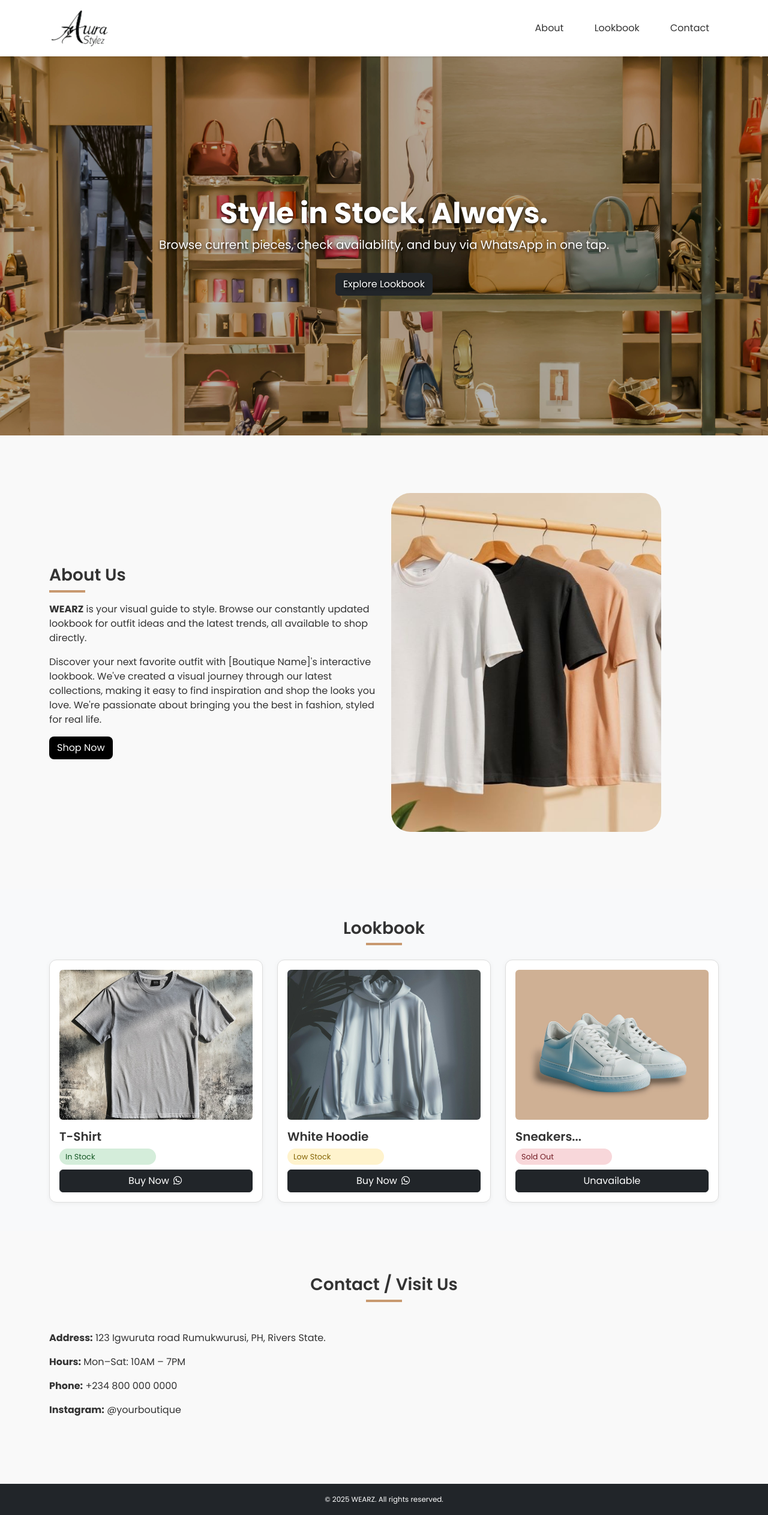
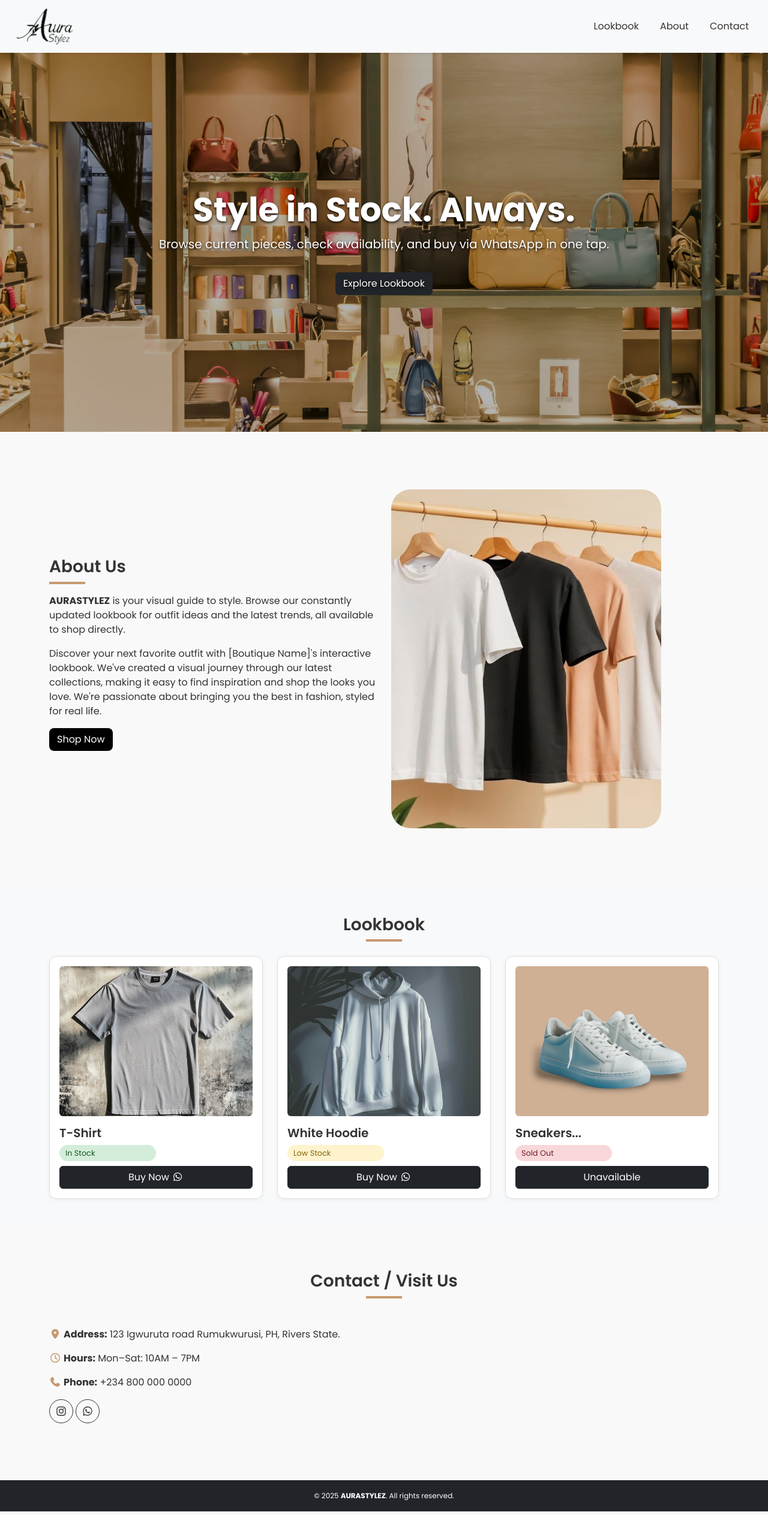
Before and after one commit to Silas-Ikani/Boutique-LookBook, a plain HTML site: page index.html in a window 1280 px wide. Shown: the whole page at 60% size. Drawn offline with Linux system fonts and the light colour scheme; grey boxes are pictures that could not be loaded; files whose address does not match are found by name.

Commit message:
Add New Changes: File upload integration and Hamnurger icon

```diff
--- a/Assets/Styles/index.css
+++ b/Assets/Styles/index.css
@@ -138,7 +138,31 @@ img {
 
 
 /* CONTACT SECTION */
-#contact iframe {
+.contact .icon {
+  color: #c89970;
+}
+.social-links .icon-container {
+  display: inline-flex;
+  justify-content: center;
+  align-items: center;
+  width: 40px;
+  height: 40px;
+  border: 1px solid #333;
+  font-weight: 0;
+  border-radius: 50%;
+  transition: 0.3s ease;
+  text-decoration: none;
+  color: #333;
+  transition: 0.3s ease;
+}
+.icon-container:hover {
+  background-color: #c89970;
+  color: #fff;
+  border: none;
+  transform: translateY(-5px);
+}
+
+.contact iframe {
   border-radius: 10px;
 }
 
--- a/index.html
+++ b/index.html
@@ -12,27 +12,35 @@
   <body>
     <!-- NAVBAR -->
     <header class="bg-white shadow-sm sticky-top">
-      <nav class="container d-flex justify-content-between align-items-center py-3">
-        <div class="logo">
-          <!-- <h1 class="m-0">WEARZ</h1> -->
-          <img src="./Assets/Img/logo.png" alt="" class="m-0 img-fluid">
+      <nav class="navbar navbar-expand-lg navbar-light bg-light px-4">
+        <a class="navbar-brand" href="./index.html">
+          <img src="./Assets/Img/logo.png" alt="Aurastylez.com logo" class="logo" />
+        </a>
+
+        <button class="navbar-toggler" type="button" data-bs-toggle="collapse" data-bs-target="#boutiqueNavbar" aria-controls="boutiqueNavbar" aria-expanded="false" aria-label="Toggle navigation">
+          <span class="navbar-toggler-icon"></span>
+        </button>
+
+        <div class="collapse navbar-collapse" id="boutiqueNavbar">
+          <ul class="navbar-nav ms-auto mb-2 mb-lg-0">
+            <li class="nav-item">
+              <a class="nav-link" href="#lookbook">Lookbook</a>
+            </li>
+            <li class="nav-item">
+              <a class="nav-link" href="#about">About</a>
+            </li>
+            <li class="nav-item">
+              <a class="nav-link" href="#contact">Contact</a>
+            </li>
+          </ul>
         </div>
-        <ul class="nav">
-          <li class="nav-item"><a href="#about" class="nav-link">About</a></li>
-          <li class="nav-item">
-            <a href="#lookbook" class="nav-link">Lookbook</a>
-          </li>
-          <li class="nav-item">
-            <a href="#contact" class="nav-link">Contact</a>
-          </li>
-        </ul>
       </nav>
     </header>
 
     <!-- HERO -->
     <section class="hero-section py-5 text-center">
       <div class="container">
-        <h2 class="display-5 fw-bold">Style in Stock. Always.</h2>
+        <h2 class="display-4 fw-bold">Style in Stock. Always.</h2>
         <p class="lead">
           Browse current pieces, check availability, and buy via WhatsApp in one
           tap.
@@ -51,14 +59,14 @@
                     <span class="underline"></span>
                 </h3>
                 <p>
-                    <strong>WEARZ</strong> is your visual guide to style.
+                    <strong>AURA<span>STYLEZ</span></strong> is your visual guide to style.
                     Browse our constantly updated lookbook for outfit ideas and the latest trends, all available to shop directly.
                 </p>
                 <p>
                     Discover your next favorite outfit with [Boutique Name]'s interactive lookbook. We've created a visual journey through our latest collections,
                 making it easy to find inspiration and shop the looks you love. We're passionate about bringing you the best in fashion, styled for real life.
                 </p>
-                <a href="#contact" class="btn look-btn rounded-3">Shop Now</a>
+                <a href="#contact" class="btn look-btn rounded-3 mb-3">Shop Now</a>
             </div>
             <div class="col-md-6">
                 <img src="./Assets/Img/about-img.jpg" alt="About" class="img-fluid rounded-5"/>
@@ -81,7 +89,7 @@
     </section>
 
     <!-- CONTACT -->
-    <section id="contact" class="py-5">
+    <section id="contact" class="py-5 contact">
       <div class="container">
         <h3 class="text-center mb-5">
             Contact / Visit Us
@@ -89,10 +97,17 @@
         </h3>
         <div class="row">
           <div class="col-md-6">
-            <p><strong>Address:</strong> 123 Igwuruta road Rumukwurusi, PH, Rivers State.</p>
-            <p><strong>Hours:</strong> Mon–Sat: 10AM – 7PM</p>
-            <p><strong>Phone:</strong> +234 800 000 0000</p>
-            <p><strong>Instagram:</strong> @yourboutique</p>
+            <p><i class="fas fa-map-marker-alt me-1 icon"></i><strong>Address:</strong> 123 Igwuruta road Rumukwurusi, PH, Rivers State.</p>
+            <p><i class="far fa-clock me-1 icon"></i><strong>Hours:</strong> Mon–Sat: 10AM – 7PM</p>
+            <p><i class="fas fa-phone me-1 icon"></i><strong>Phone:</strong> +234 800 000 0000</p>
+            <div class="social-links mb-4">
+              <a href="" class="icon-container">
+                <i class="fab fa-instagram fa-1x"></i>
+              </a>
+              <a href="" class="icon-container">
+                <i class="fab fa-whatsapp fa-1x"></i>
+              </a>
+            </div>
           </div>
           <div class="col-md-6">
             <iframe src="https://maps.google.com/maps?q=lagos&t=&z=13&ie=UTF8&iwloc=&output=embed" width="100%" height="200" frameborder="0"></iframe>
@@ -103,7 +118,7 @@
 
     <!-- FOOTER -->
     <footer class="text-center bg-dark text-white py-3">
-      <small>&copy; 2025 WEARZ. All rights reserved.</small>
+      <small>&copy; 2025 <strong>AURASTYLEZ</strong>. All rights reserved.</small>
     </footer>
 
     <!-- BOOTSTRAP & JS -->
```
Also changed, not shown: Assets/Scripts/admin.js (+44 -0 lines), admin.html (+7 -2 lines), Assets/Styles/all.min.css.
